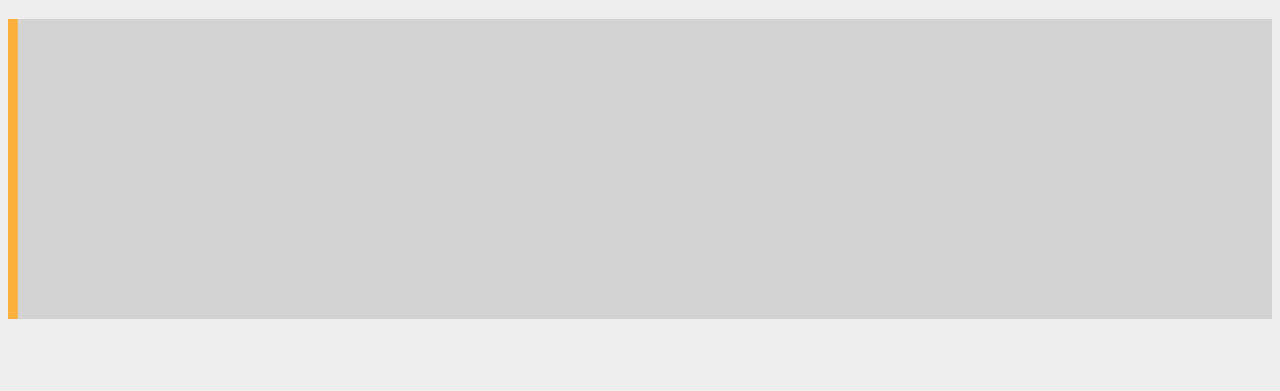
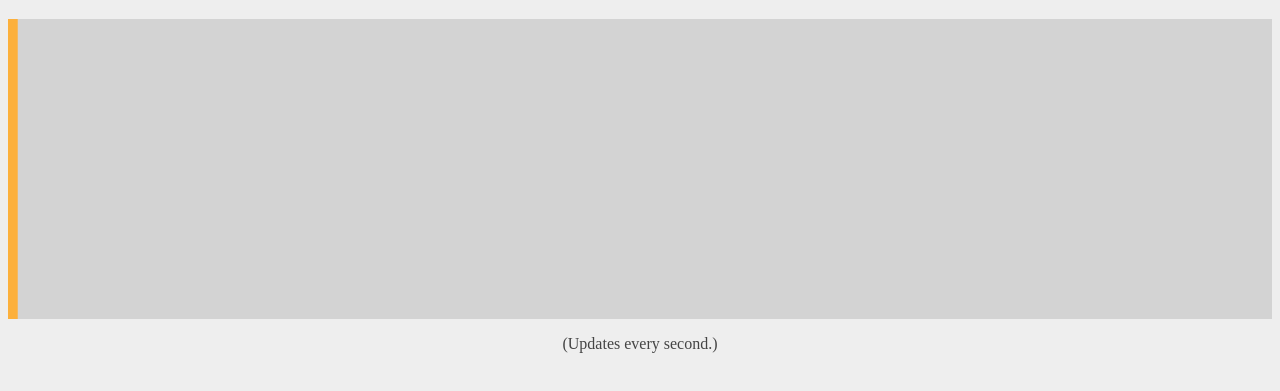
Before and after one commit to hugovk/year-progress-bar, a plain HTML site: page index.html in a window 1280 px wide. Shown: the part 61-452 px from the top of the page. Drawn offline with Linux system fonts and the light colour scheme.

Commit message:
<p>(Updates every second.)</p>

```diff
--- a/index.html
+++ b/index.html
@@ -10,7 +10,7 @@
         color: #444;
         background-color: #EEEEEE;
       }
-      h1 {
+      h1, p {
         text-align: center;
       }
       .progress {
@@ -28,6 +28,8 @@
 
     <div class="progress" id="progress"></div>
 
+    <p>(Updates every second.)</p>
+
     <script src="progressbar.min.js"></script>
 
     <script src="main.js"></script>
```
